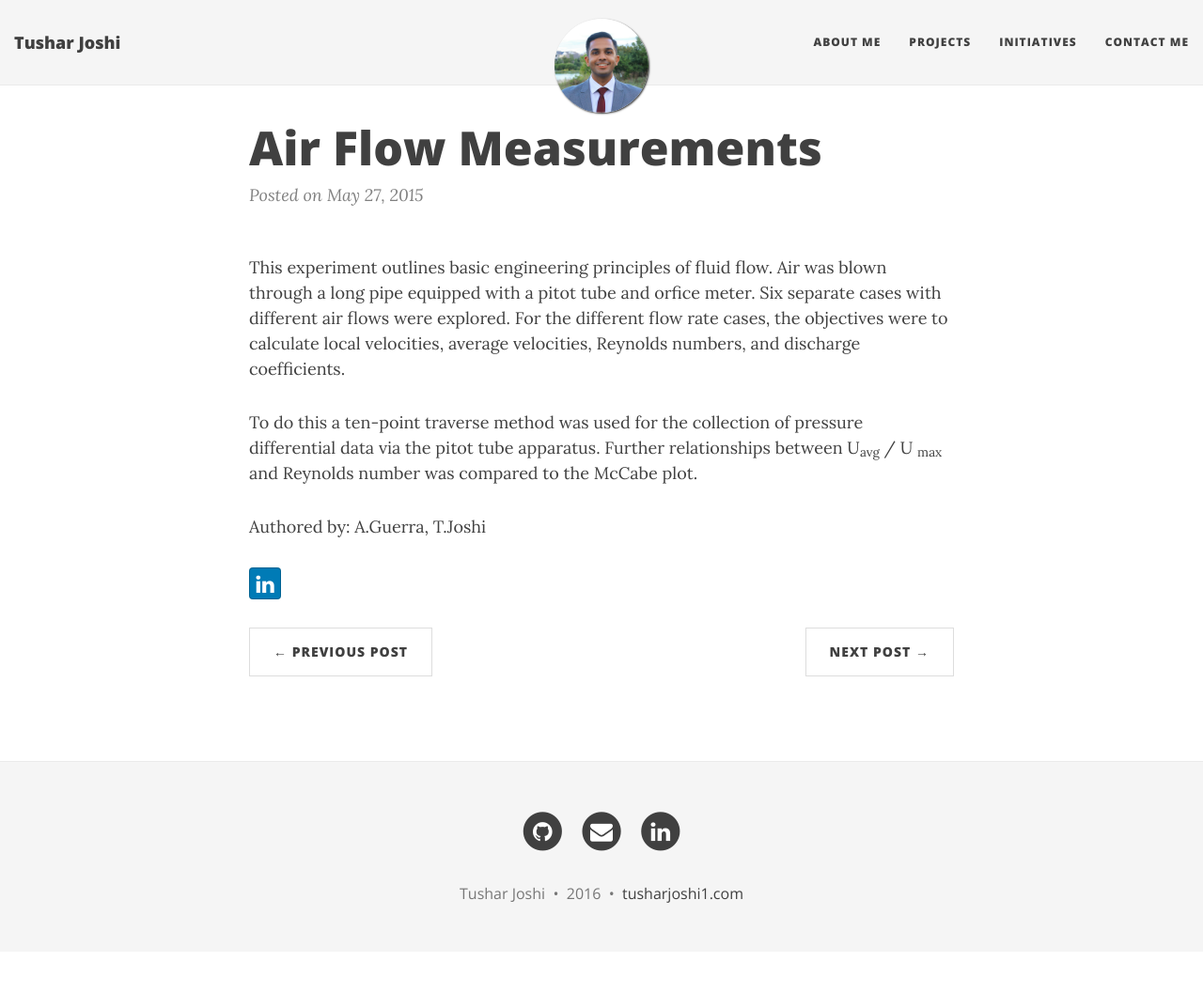
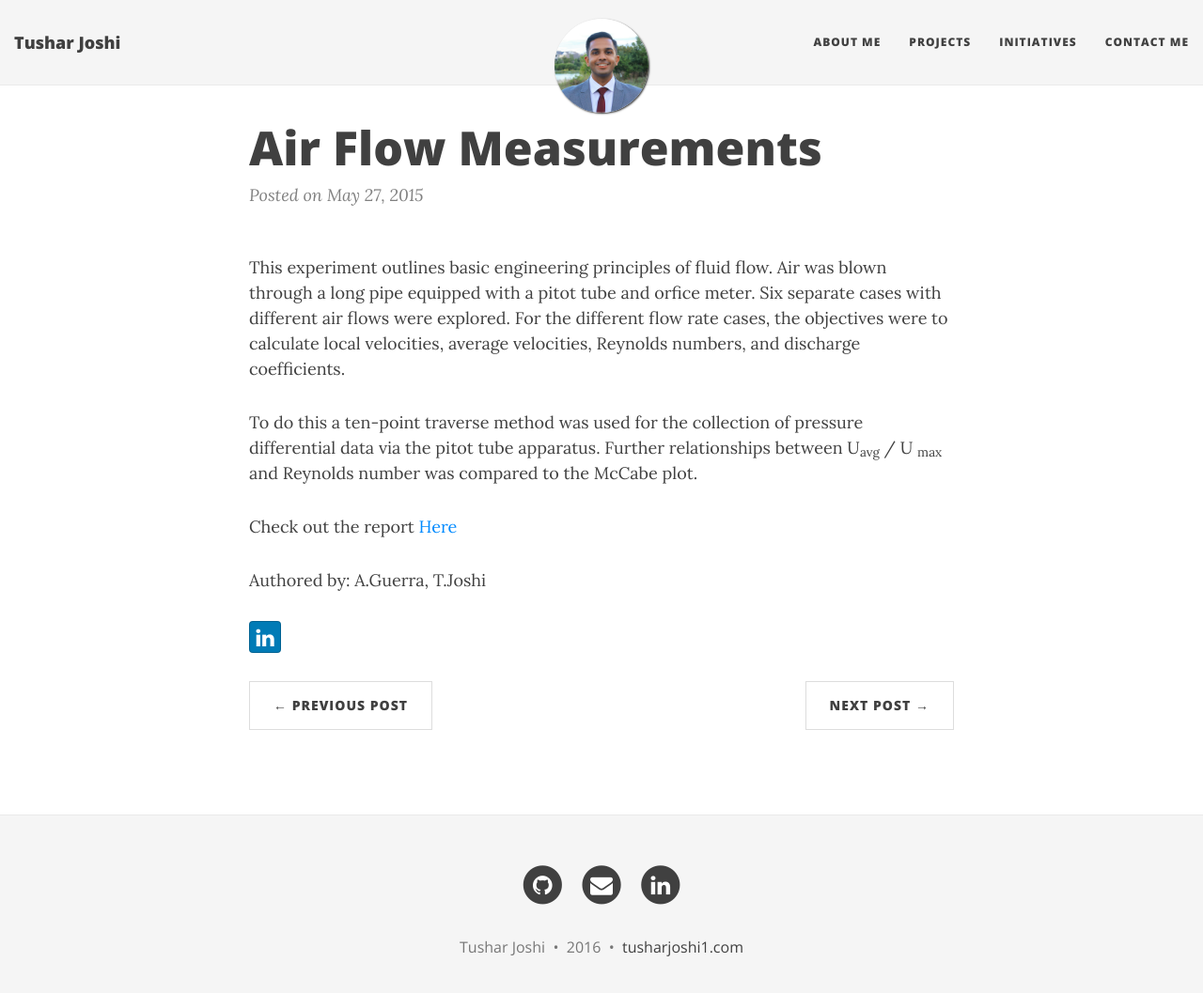
Before and after one commit to tusharjoshi1/tusharjoshi1.github.io, a Jekyll site: the page built from _posts/2015-05-27-Air-Flow-Measurements.md, in a window 1280 px wide and 1070 px high. Shown: the top 1057 px of the window at 94% size. Built offline with Jekyll 4.4.1, drawn with Linux system fonts in a browser that asks for light colours; nearby versions of some CDN libraries.

Commit message:
Update 2015-05-27-Air-Flow-Measurements.md

```diff
--- a/_posts/2015-05-27-Air-Flow-Measurements.md
+++ b/_posts/2015-05-27-Air-Flow-Measurements.md
@@ -8,4 +8,6 @@
 
 To do this a ten-point traverse method was used for the collection of pressure differential data via the pitot tube apparatus. Further relationships between U<sub>avg</sub> / U <sub>max</sub> and Reynolds number was compared to the McCabe plot.
 
+Check out the report <a href="https://drive.google.com/file/d/0BxFShUyVe18eUUpJdnF5RWlVTXc/view?usp=sharing">Here</a>
+
 Authored by: A.Guerra, T.Joshi
```
